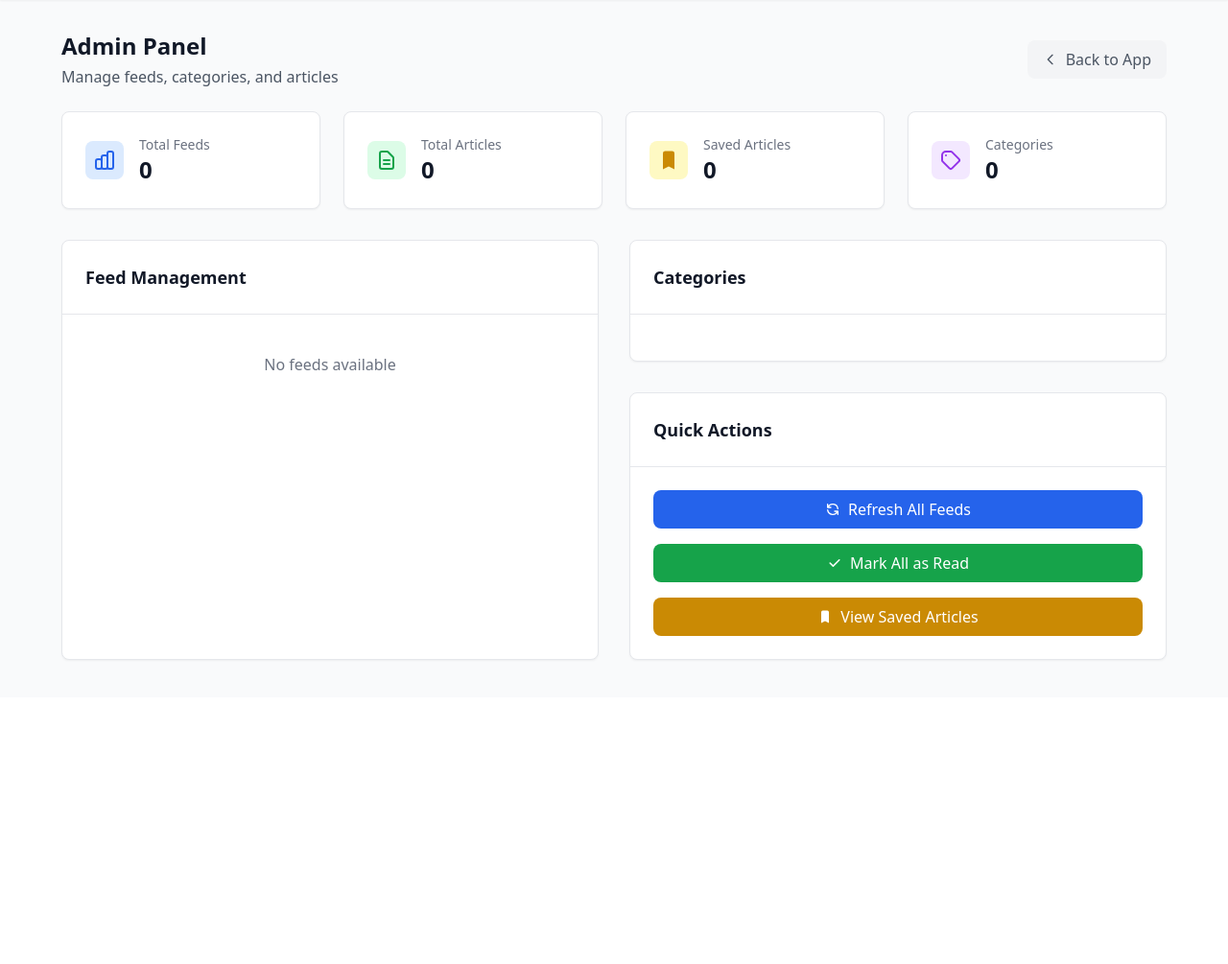
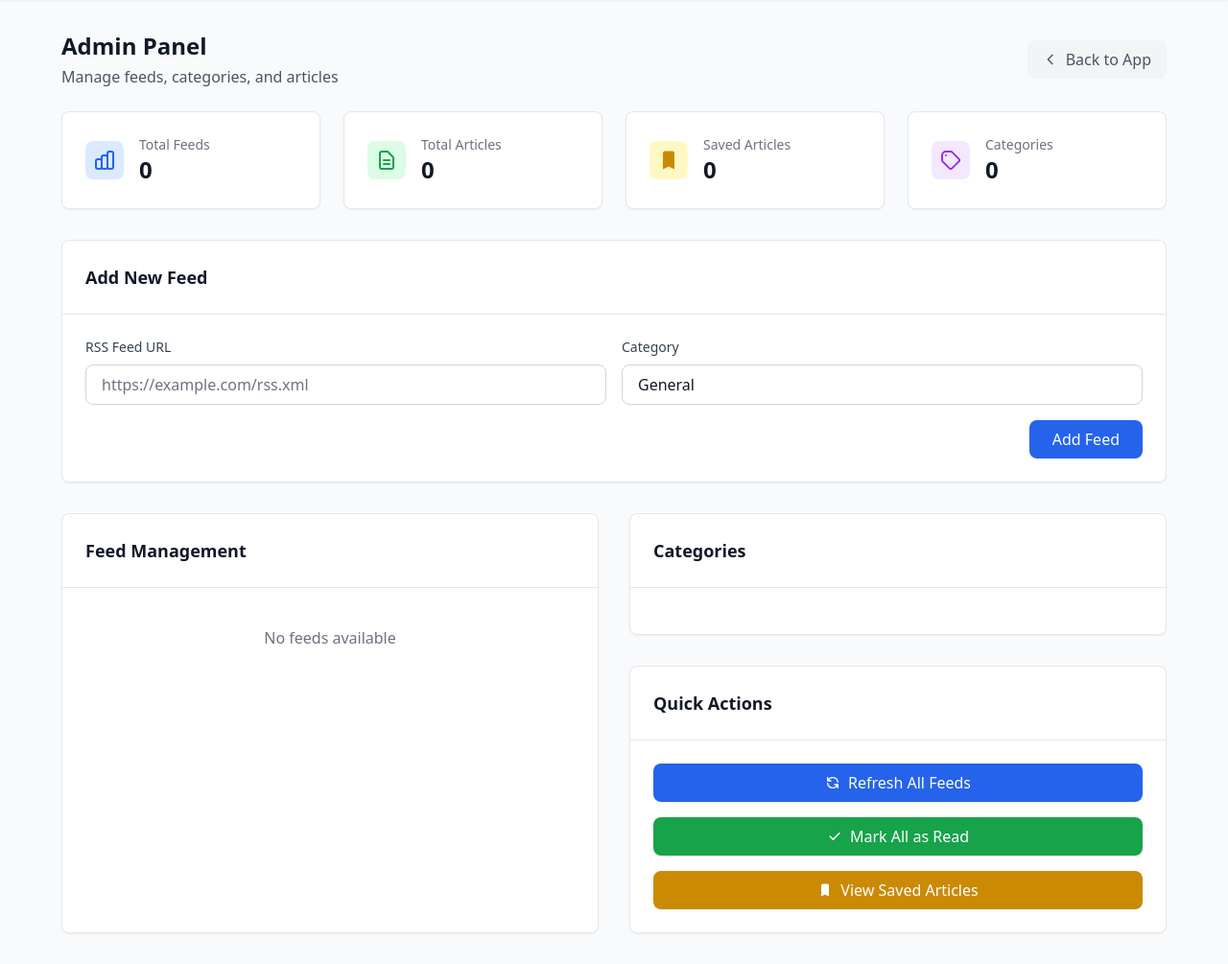
Before and after one commit to dannycab/stupidrss, a FastAPI app: page /admin in a window 1280 px wide. Shown: the part 73-1078 px from the top of the page at 96% size. Before the commit the page ends 762 px from the top, so only its background shows below. Run offline with FastAPI, Linux system fonts and the light colour scheme; data that the repository does not hold is empty; some libraries are stand-ins or nearby versions.

Commit message:
Final improvements: Enhanced admin panel redirect logic and completed comprehensive testing
- Fixed add feed form to redirect back to admin panel when request comes from admin
- Tested all major functionality: feed management, article reading, saved articles
- Verified all API endpoints work correctly (add, delete, refresh feeds)
- Confirmed UI works properly across all pages
- All admin panel actions (add, delete, refresh) working correctly
- App is now fully functional and ready for production use

```diff
--- a/docker-compose.yml
+++ b/docker-compose.yml
@@ -1,5 +1,3 @@
-version: '3.8'
-
 services:
   stupidrss:
     build: .
--- a/main.py
+++ b/main.py
@@ -79,6 +79,10 @@ async def add_feed(
     rss_service = RSSService(db)
     try:
         feed = await rss_service.add_feed(url, category.strip() or "General")
+        # Check if request came from admin panel
+        referer = request.headers.get("referer", "")
+        if "/admin" in referer:
+            return RedirectResponse(url="/app/admin", status_code=303)
         return RedirectResponse(url="/app", status_code=303)
     except Exception as e:
         raise HTTPException(status_code=400, detail=f"Failed to add feed: {str(e)}")
--- a/templates/admin.html
+++ b/templates/admin.html
@@ -72,6 +72,51 @@
                     <p class="text-sm font-medium text-gray-500 dark:text-gray-400">Categories</p>
                     <p class="text-2xl font-bold text-gray-900 dark:text-white">{{ stats.categories|length }}</p>
                 </div>
+            </div>
+        </div>
+    </div>
+
+    <!-- Add Feed Section -->
+    <div class="mb-8">
+        <div class="bg-white dark:bg-gray-800 rounded-lg shadow-sm border border-gray-200 dark:border-gray-700 transition-colors">
+            <div class="p-6 border-b border-gray-200 dark:border-gray-700">
+                <h2 class="text-lg font-semibold text-gray-900 dark:text-white">Add New Feed</h2>
+            </div>
+            <div class="p-6">
+                <form id="add-feed-form" action="/feeds/add" method="POST" class="space-y-4">
+                    <div class="grid grid-cols-1 md:grid-cols-2 gap-4">
+                        <div>
+                            <label for="url" class="block text-sm font-medium text-gray-700 dark:text-gray-300 mb-2">RSS Feed URL</label>
+                            <input
+                                type="url"
+                                id="url"
+                                name="url"
+                                required
+                                placeholder="https://example.com/rss.xml"
+                                class="w-full px-4 py-2 border border-gray-300 dark:border-gray-600 rounded-lg focus:ring-2 focus:ring-primary focus:border-transparent bg-white dark:bg-gray-700 text-gray-900 dark:text-white placeholder-gray-500 dark:placeholder-gray-400"
+                            >
+                        </div>
+                        <div>
+                            <label for="category" class="block text-sm font-medium text-gray-700 dark:text-gray-300 mb-2">Category</label>
+                            <input
+                                type="text"
+                                id="category"
+                                name="category"
+                                placeholder="e.g., Tech, News, Sports, Science"
+                                class="w-full px-4 py-2 border border-gray-300 dark:border-gray-600 rounded-lg focus:ring-2 focus:ring-primary focus:border-transparent bg-white dark:bg-gray-700 text-gray-900 dark:text-white placeholder-gray-500 dark:placeholder-gray-400"
+                                value="General"
+                            >
+                        </div>
+                    </div>
+                    <div class="flex justify-end">
+                        <button
+                            type="submit"
+                            class="bg-primary dark:bg-blue-600 text-white px-6 py-2 rounded-lg hover:bg-blue-600 dark:hover:bg-blue-700 transition-colors"
+                        >
+                            Add Feed
+                        </button>
+                    </div>
+                </form>
             </div>
         </div>
     </div>
@@ -302,9 +347,13 @@ async function deleteFeed(feedId, feedTitle) {
             });
             if (response.ok) {
                 location.reload();
+            } else {
+                const errorData = await response.json();
+                alert(`Error deleting feed: ${errorData.detail || 'Unknown error'}`);
             }
         } catch (error) {
             console.error('Error deleting feed:', error);
+            alert(`Error deleting feed: ${error.message}`);
         }
     }
 }
```
